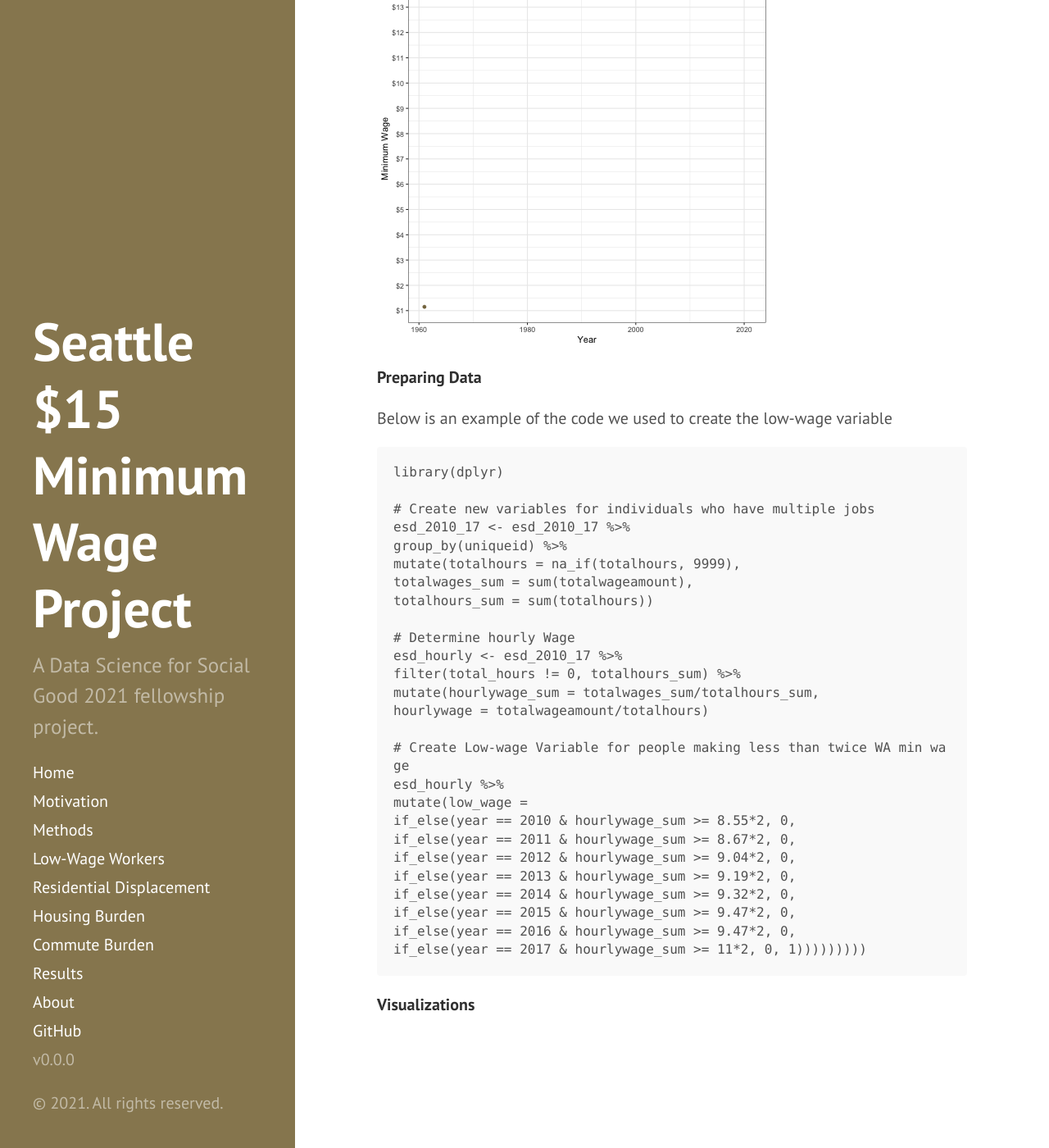
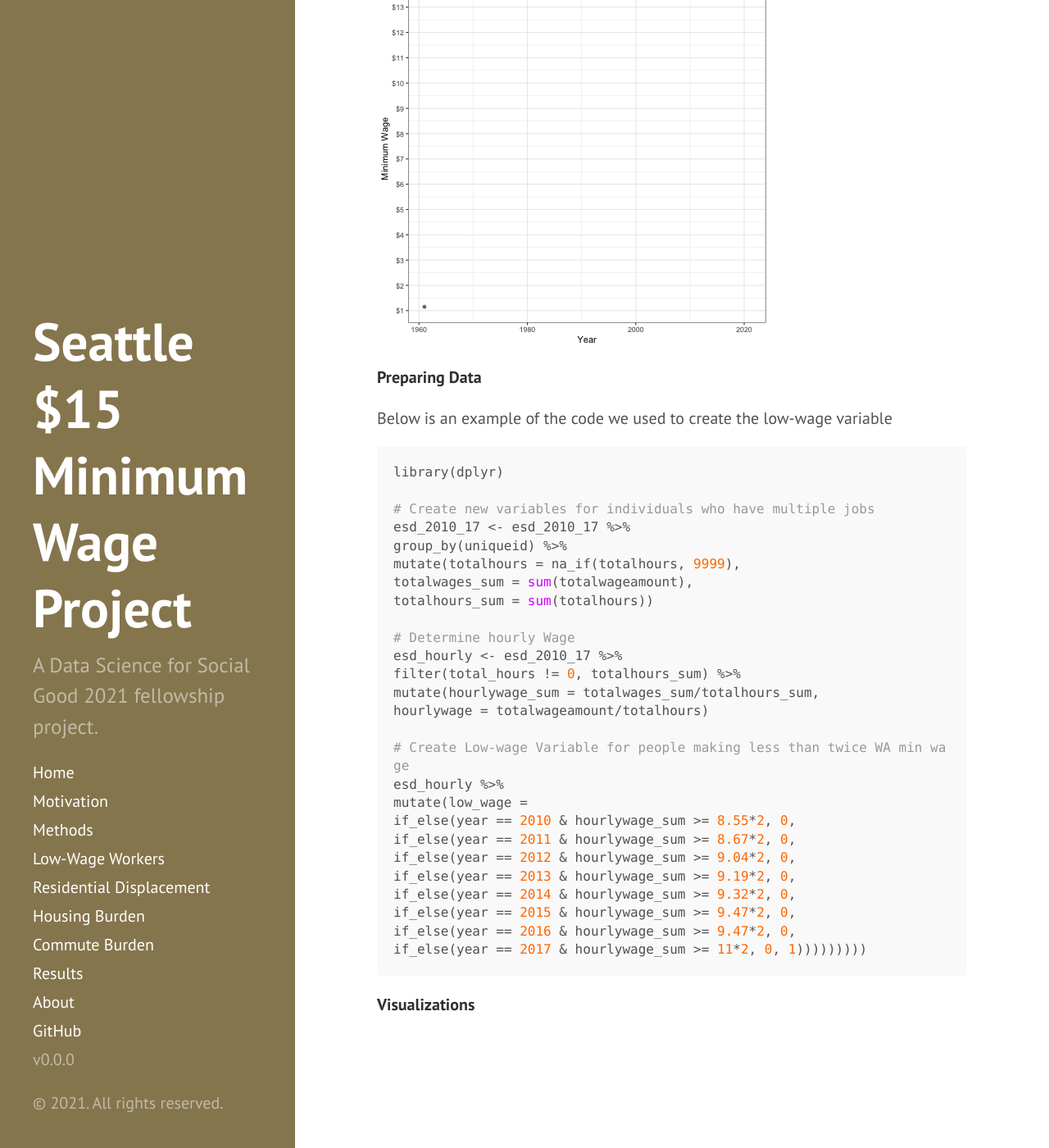
Before and after one commit to uwescience/MinWA, a Jekyll site: the page built from Low-Wage Workers.md, in a window 1280 px wide and 1400 px high, scrolled down 825 px. Shown: the whole window at 82% size. Built offline with Jekyll 4.4.1, drawn with Linux system fonts in a browser that asks for light colours.

Commit message:
Update Low-Wage Workers.md
specified code chunk as r script

````diff
--- a/Low-Wage Workers.md
+++ b/Low-Wage Workers.md
@@ -16,7 +16,7 @@ We determined the low-wage worker variable by summing individuals’ total wages
 
 Below is an example of the code we used to create the low-wage variable
 
-```
+```r
 library(dplyr)
 
 # Create new variables for individuals who have multiple jobs
````
